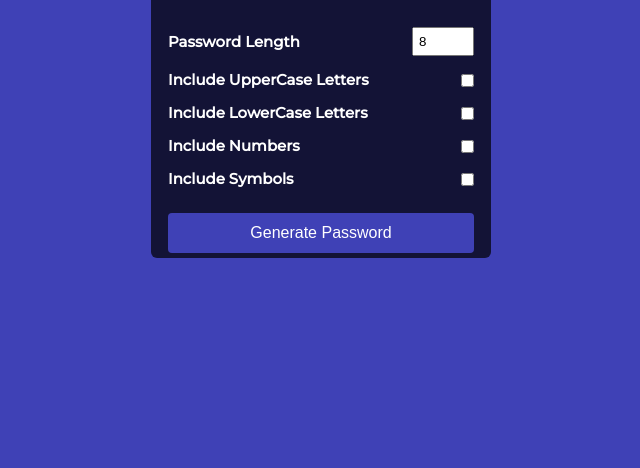
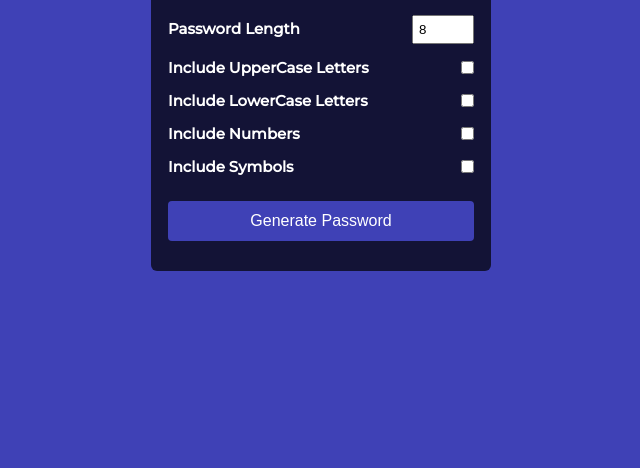
Before and after one commit to omarashrafwagih/50-Javascript-Projects, a plain HTML site: page Day 31 - Password Generator/index.html in a window 1280 px wide. Shown: the part 332-800 px from the top of the page, without its empty margins (319-959 px from the left). Drawn offline with Linux system fonts and the light colour scheme.

Commit message:
Minimal Modify in Style of Password Generator Project -- Removed Height & Added Padding

```diff
--- a/Day 31 - Password Generator/style.css
+++ b/Day 31 - Password Generator/style.css
@@ -30,7 +30,7 @@ body {
 .container {
   margin: 50px;
   width: 340px;
-  height: 380px;
+  padding: 30px 0;
   background-color: rgba(0, 0, 0, 0.7);
   border-radius: 6px;
 }
@@ -38,7 +38,6 @@ h1 {
   text-align: center;
   color: white;
   font-size: 24px;
-  margin-top: 30px;
 }
 .result-box {
   display: flex;
```
